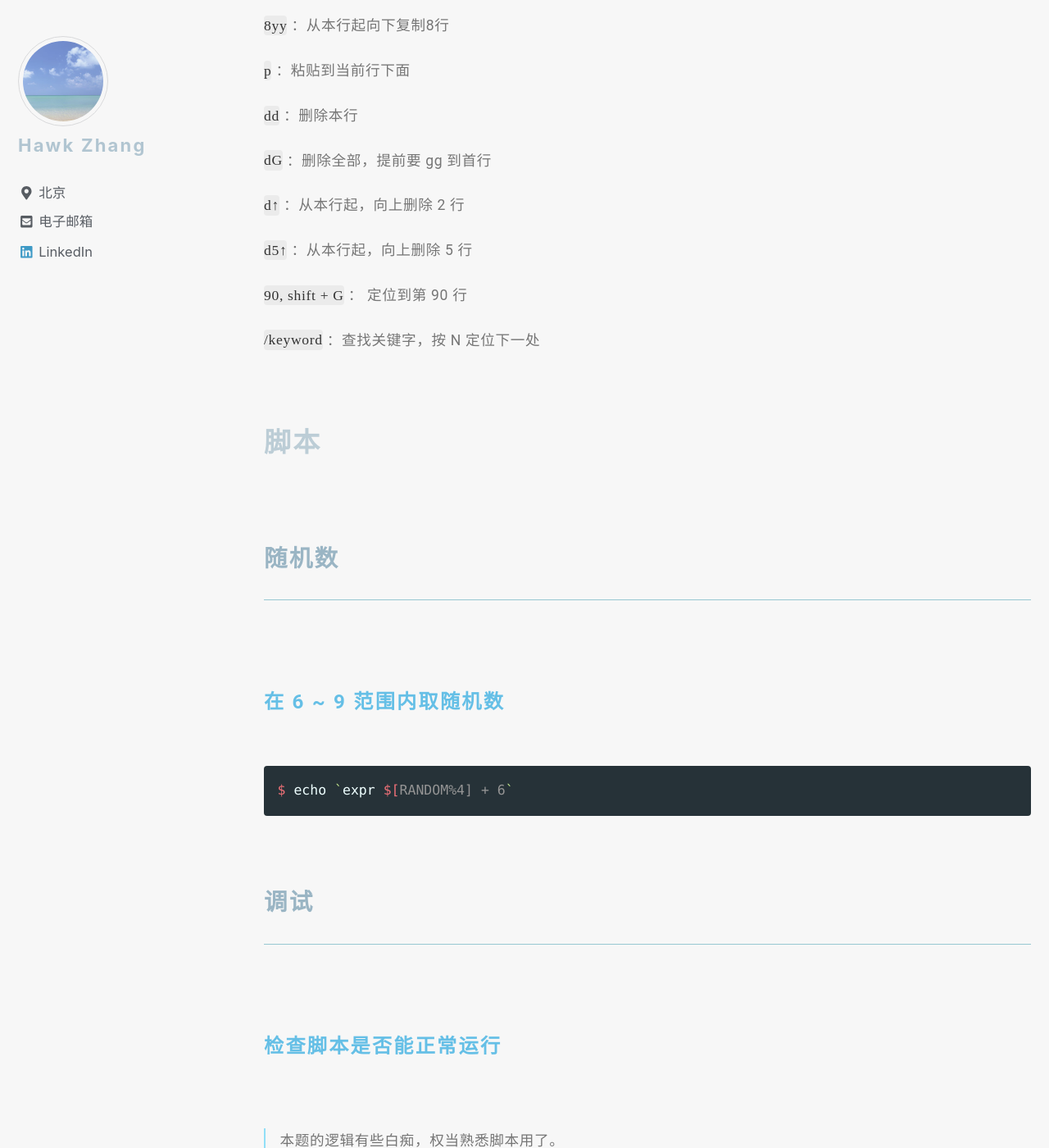
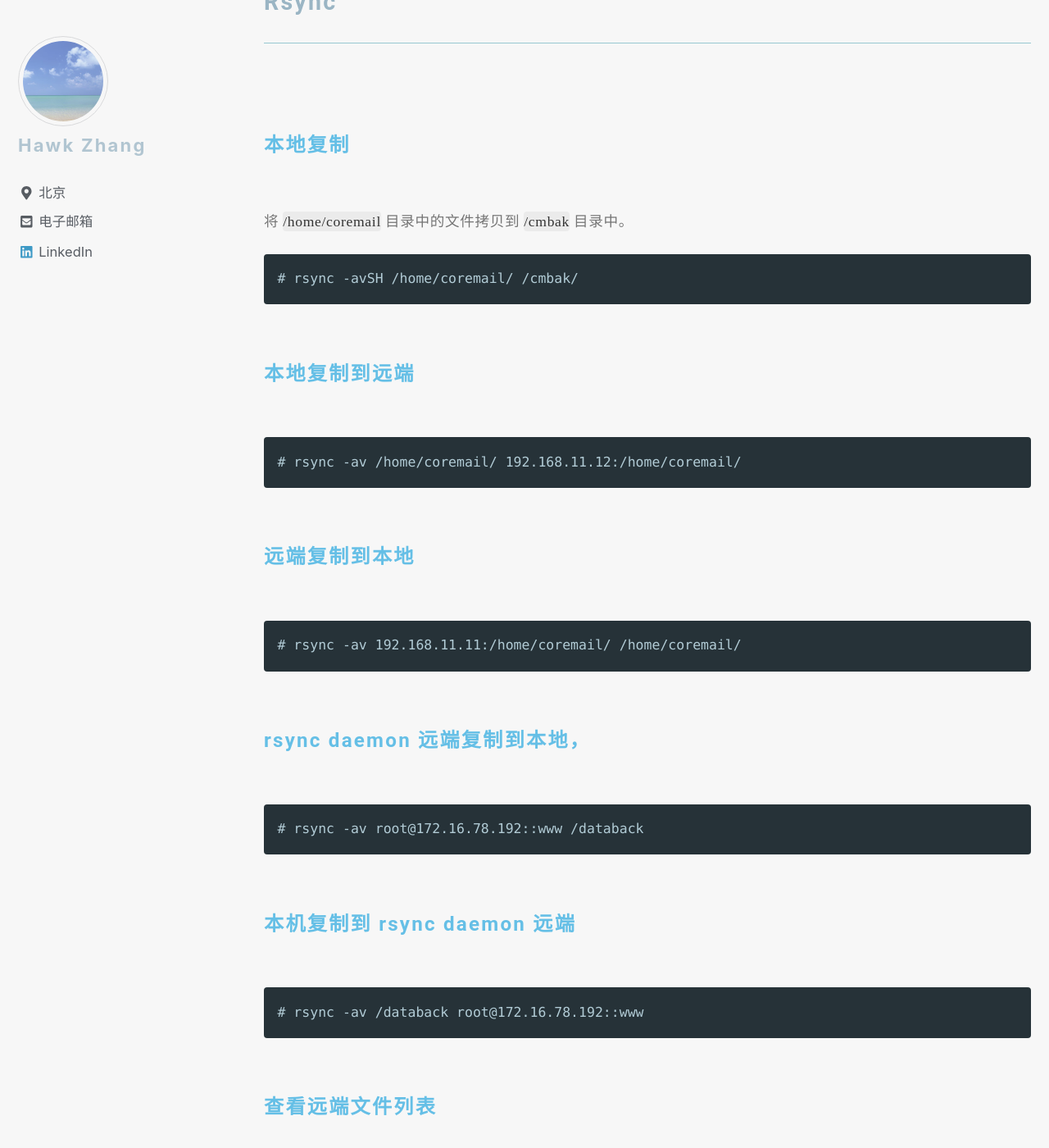
Before and after one commit to narru888/linotes_note, a Jekyll site: the page built from _posts/devop/2017-05-01-troubleshooting.md, in a window 1280 px wide and 1400 px high, scrolled down 34919 px. Shown: the whole window at 82% size. Built offline with Jekyll 4.4.1, drawn with Linux system fonts in a browser that asks for light colours; nearby versions of some CDN libraries; a script that is not in the unit is left out; a file with an impossible date is left out; some of the changed text lies outside the part shown.

Commit message:
update on 2018-10-08 16:30:01 CST

````diff
--- a/_posts/devop/2017-05-01-troubleshooting.md
+++ b/_posts/devop/2017-05-01-troubleshooting.md
@@ -1425,8 +1425,59 @@ SELINUX=disabled
 
 
 
-
-#### VI 常用快捷键
+### Rsync
+
+
+#### 本地复制
+
+将 `/home/coremail` 目录中的文件拷贝到 `/cmbak` 目录中。
+
+```bash
+# rsync -avSH /home/coremail/ /cmbak/
+```
+
+
+#### 本地复制到远端
+
+```bash
+# rsync -av /home/coremail/ 192.168.11.12:/home/coremail/
+```
+
+
+#### 远端复制到本地
+
+```bash
+# rsync -av 192.168.11.11:/home/coremail/ /home/coremail/
+```
+
+
+#### rsync daemon 远端复制到本地，
+
+```bash
+# rsync -av root@172.16.78.192::www /databack
+```
+
+
+#### 本机复制到 rsync daemon 远端
+
+```bash
+# rsync -av /databack root@172.16.78.192::www
+```
+
+
+#### 查看远端文件列表
+
+```bash
+# rsync -v rsync://192.168.11.11/data
+```
+
+
+
+
+
+
+
+### VI
 
 `8yy` ：从本行起向下复制8行
 
````
